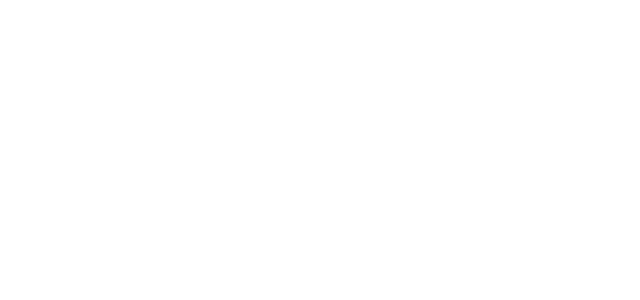
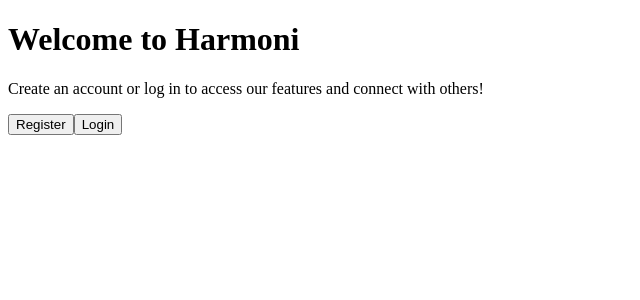
Before and after one commit to allysanfoot/Harmoni, a React (Create React App) app in the folder client/: page /login in a window 1280 px wide. Before the commit this address had no page. Shown: the top 300 px of the page, without its empty margins (0-640 px from the left). Built offline with nearby package versions, Linux system fonts and the light colour scheme.

Commit message:
built basic registration page

```diff
--- a/client/src/App.tsx
+++ b/client/src/App.tsx
@@ -1,16 +1,20 @@
 import React from "react";
 import { BrowserRouter as Router, Route, Routes } from "react-router-dom";
-import LandingPage from "./pages/LandingPage";
 
 // Import pages
-//import JournalList from "./components/JournalList";
+import LandingPage from "./pages/LandingPage";
+import RegistrationPage from "./pages/RegistrationPage";
+import LoginPage from "./pages/LandingPage";
+import HomePage from "./pages/HomePage";
 
 const App: React.FC = () => {
   return (
     <Router>
       <Routes>
         <Route path="/" element={<LandingPage />} />
-        {/* <Route path="/journal" element={<JournalList />} /> */}
+        <Route path="/register" element={<RegistrationPage />} />
+        <Route path="/login" element={<LoginPage />} />
+        <Route path="/home" element={<HomePage />} />
       </Routes>
     </Router>
   );
--- /dev/null
+++ b/client/src/components/Register.tsx
@@ -0,0 +1,9 @@
+import React from 'react'
+
+const Register = () => {
+    return (
+        <div>Register</div>
+    )
+}
+
+export default Register
--- a/client/src/pages/HomePage.tsx
+++ b/client/src/pages/HomePage.tsx
@@ -0,0 +1,9 @@
+import React from 'react'
+
+const HomePage: React.FC = () => {
+    return (
+        <div>Home Page</div>
+    )
+}
+
+export default HomePage
--- a/client/src/pages/LandingPage.tsx
+++ b/client/src/pages/LandingPage.tsx
@@ -17,10 +17,10 @@ const LoginPage: React.FC = () => {
             <h1>Welcome to Harmoni</h1>
             <p>Create an account or log in to access our features and connect with others!</p>
             <div>
-                <button>
+                <button onClick={goToRegister}>
                     Register
                 </button>
-                <button>
+                <button onClick={goToLogin}>
                     Login
                 </button>
             </div>
--- a/client/src/pages/LoginPage.tsx
+++ b/client/src/pages/LoginPage.tsx
@@ -1,8 +1,11 @@
 import React from 'react'
+import Login from '../components/Login'
 
 const LoginPage: React.FC = () => {
     return (
-        <div>Login Page</div>
+        <div>
+            <Login />
+        </div>
     )
 }
 
--- a/client/src/pages/RegistrationPage.tsx
+++ b/client/src/pages/RegistrationPage.tsx
@@ -1,8 +1,11 @@
 import React from 'react'
+import Register from '../components/Register'
 
 const RegistrationPage: React.FC = () => {
     return (
-        <div>Registration Page</div>
+        <>
+            <Register />
+        </>
     )
 }
 
```
